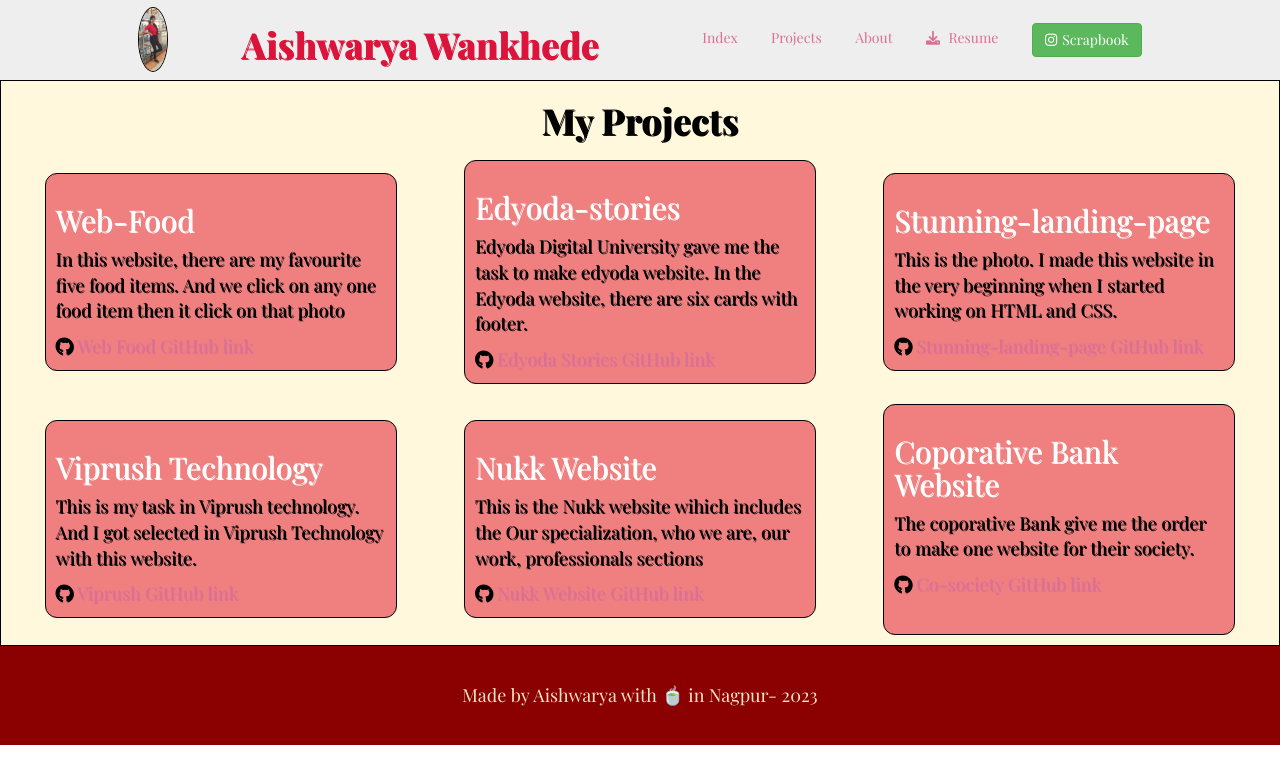
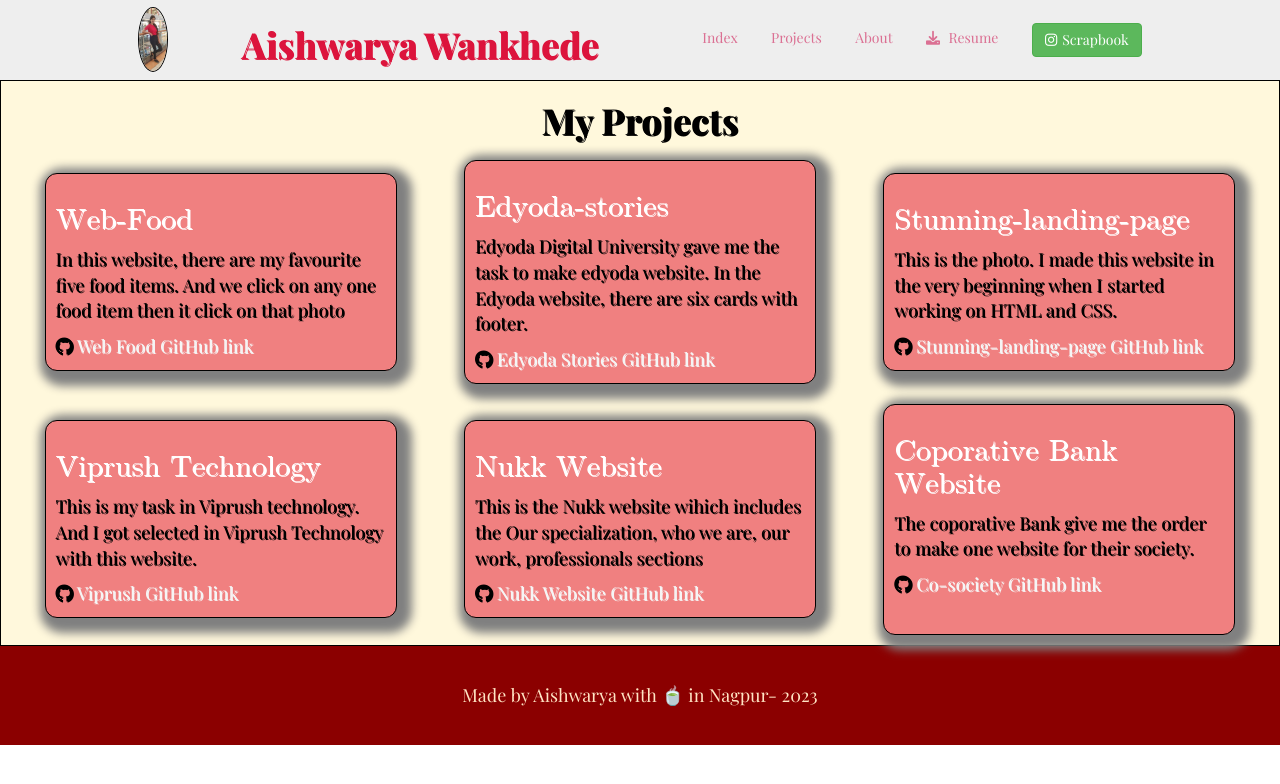
Before and after one commit to Aishwankhede/my-portfolio1, a plain HTML site: page index.html in a window 1280 px wide. Drawn offline with nearby package versions, Linux system fonts and the light colour scheme.

Commit message:
Add files via upload

```diff
--- a/style.css
+++ b/style.css
@@ -10,12 +10,13 @@
     font-family: 'Playfair Display', serif;
   }
   a {
-    text-decoration: none;
+
     color:palevioletred;
 
   }
   a:hover {
     opacity: 0.9;
+    text-decoration: none;
 
   }
   a:active {
@@ -79,6 +80,7 @@
     padding: 10px 10px 10px 10px;
     background-color:#FFF8DC;
 
+
   }
 
   .card-deck{
@@ -98,16 +100,23 @@
     font-size: large;
     text-shadow: 1px 0.5px;
     border: 1px solid black;
+    box-shadow: 5px 5px 10px 10px grey;
 
   }
   .card :hover{
     opacity: 0.9;
     color: blue;
+    text-decoration: none;
+
+  }
+  .github-primary{
+    color: whitesmoke;
 
   }
   .card-title{
     color: white;
     text-shadow: black;
+    font-family: math;
   }
 
 
```
